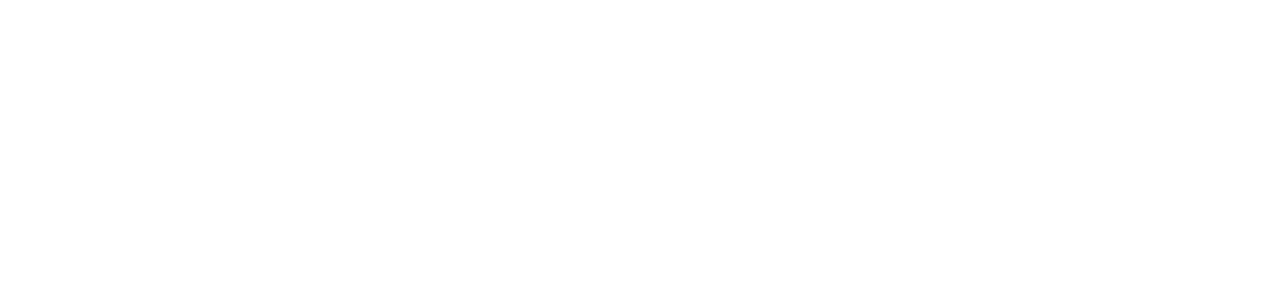
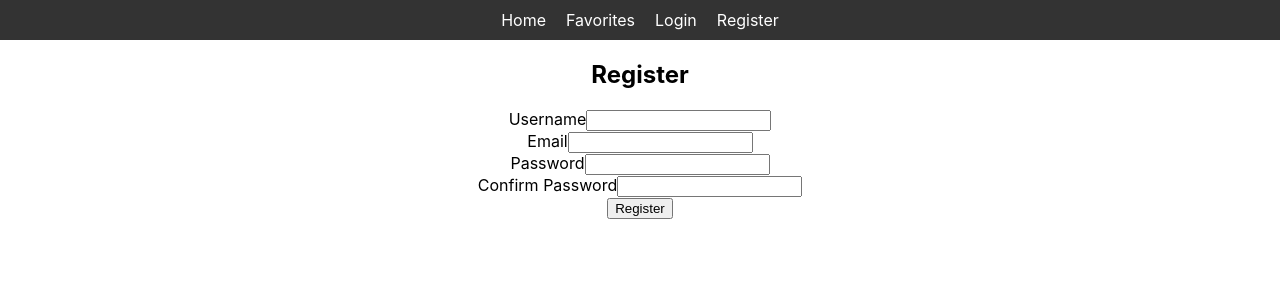
Before and after one commit to BidumanADT/newAppBase, a React (Create React App) app in the folder frontend/what-should-i-do-today/: page /register in a window 1280 px wide. Before the commit this address had no page. Shown: the top 300 px of the page. Built offline with nearby package versions, Linux system fonts and the light colour scheme.

Commit message:
connected login and sighup logic from backend to frontend pages. created a simple navbar for ease of switching between pages.

```diff
--- a/frontend/what-should-i-do-today/src/App.tsx
+++ b/frontend/what-should-i-do-today/src/App.tsx
@@ -3,13 +3,19 @@
 import HomePage from './components/HomePage';
 import FavoritesPage from './components/FavoritesPage';
 import './App.css';
+import LoginPage from './components/LoginPage';
+import RegisterPage from './components/RegisterPage';
+import NavBar from './components/NavBar';
 
 const App: React.FC = () => {
   return (
     <div className="App">
+      <NavBar />
       <Routes>
         <Route path="/" element={<HomePage />} />
         <Route path="/favorites" element={<FavoritesPage />} />
+        <Route path="/login" element={<LoginPage />} />
+        <Route path="/register" element={<RegisterPage />} />
       </Routes>
     </div>
   );
--- /dev/null
+++ b/frontend/what-should-i-do-today/src/components/LoginPage.tsx
@@ -0,0 +1,43 @@
+import React, { useState } from 'react';
+import axios from 'axios';
+
+const LoginPage: React.FC = () => {
+  const [username, setUsername] = useState('');
+  const [password, setPassword] = useState('');
+  const [error, setError] = useState('');
+
+  const handleLogin = async (e: React.FormEvent) => {
+    e.preventDefault();
+    try {
+      await axios.post('http://localhost:8000/accounts/login/', { username, password }, { withCredentials: true });
+      alert('Logged in successfully!');
+      // Redirect or update state to reflect logged-in status
+    } catch (err) {
+      setError('Invalid credentials. Please try again.');
+    }
+  };
+
+  return (
+    <div>
+      <h2>Login</h2>
+      {error && <p style={{ color: 'red' }}>{error}</p>}
+      <form onSubmit={handleLogin}>
+        <input
+          type="text"
+          placeholder="Username"
+          value={username}
+          onChange={(e) => setUsername(e.target.value)}
+        />
+        <input
+          type="password"
+          placeholder="Password"
+          value={password}
+          onChange={(e) => setPassword(e.target.value)}
+        />
+        <button type="submit">Login</button>
+      </form>
+    </div>
+  );
+};
+
+export default LoginPage;
--- /dev/null
+++ b/frontend/what-should-i-do-today/src/components/NavBar.tsx
@@ -0,0 +1,49 @@
+// src/components/NavBar.tsx
+import React from 'react';
+import { Link } from 'react-router-dom';
+
+const NavBar: React.FC = () => {
+  return (
+    <nav style={styles.nav}>
+      <ul style={styles.navList}>
+        <li style={styles.navItem}>
+          <Link to="/" style={styles.navLink}>Home</Link>
+        </li>
+        <li style={styles.navItem}>
+          <Link to="/favorites" style={styles.navLink}>Favorites</Link>
+        </li>
+        <li style={styles.navItem}>
+          <Link to="/login" style={styles.navLink}>Login</Link>
+        </li>
+        <li style={styles.navItem}>
+          <Link to="/register" style={styles.navLink}>Register</Link>
+        </li>
+      </ul>
+    </nav>
+  );
+};
+
+const styles = {
+  nav: {
+    padding: '10px',
+    backgroundColor: '#333',
+    display: 'flex',
+    justifyContent: 'center',
+  },
+  navList: {
+    listStyle: 'none',
+    display: 'flex',
+    margin: 0,
+    padding: 0,
+  },
+  navItem: {
+    margin: '0 10px',
+  },
+  navLink: {
+    color: '#fff',
+    textDecoration: 'none',
+    fontSize: '16px',
+  },
+};
+
+export default NavBar;
--- /dev/null
+++ b/frontend/what-should-i-do-today/src/components/RegisterPage.tsx
@@ -0,0 +1,100 @@
+// src/components/RegisterPage.tsx
+import React, { useState } from 'react';
+import axios from 'axios';
+import { useNavigate } from 'react-router-dom';
+
+const RegisterPage: React.FC = () => {
+  const [username, setUsername] = useState('');
+  const [email, setEmail] = useState('');
+  const [password1, setPassword1] = useState('');
+  const [password2, setPassword2] = useState('');
+  const [error, setError] = useState('');
+  const [successMessage, setSuccessMessage] = useState('');
+  const navigate = useNavigate();
+
+  const handleRegister = async (e: React.FormEvent) => {
+    e.preventDefault();
+    setError('');
+    setSuccessMessage('');
+
+    // Basic client-side validation
+    if (password1 !== password2) {
+      setError('Passwords do not match.');
+      return;
+    }
+
+    try {
+      const response = await axios.post(
+        'http://localhost:8000/accounts/signup/',
+        {
+          username,
+          email,
+          password1,
+          password2,
+        },
+        { headers: { 'Content-Type': 'application/json' }, withCredentials: true }
+      );
+
+      setSuccessMessage('User registered successfully! Redirecting to login...');
+      setTimeout(() => {
+        navigate('/login'); // Redirect to the login page after successful registration
+      }, 3000);
+    } catch (err: any) {
+      // Handle errors and display them
+      if (err.response && err.response.data.errors) {
+        setError('Failed to register. ' + JSON.stringify(err.response.data.errors));
+      } else {
+        setError('Registration failed. Please try again.');
+      }
+    }
+  };
+
+  return (
+    <div>
+      <h2>Register</h2>
+      {error && <p style={{ color: 'red' }}>{error}</p>}
+      {successMessage && <p style={{ color: 'green' }}>{successMessage}</p>}
+      <form onSubmit={handleRegister}>
+        <div>
+          <label>Username</label>
+          <input
+            type="text"
+            value={username}
+            onChange={(e) => setUsername(e.target.value)}
+            required
+          />
+        </div>
+        <div>
+          <label>Email</label>
+          <input
+            type="email"
+            value={email}
+            onChange={(e) => setEmail(e.target.value)}
+            required
+          />
+        </div>
+        <div>
+          <label>Password</label>
+          <input
+            type="password"
+            value={password1}
+            onChange={(e) => setPassword1(e.target.value)}
+            required
+          />
+        </div>
+        <div>
+          <label>Confirm Password</label>
+          <input
+            type="password"
+            value={password2}
+            onChange={(e) => setPassword2(e.target.value)}
+            required
+          />
+        </div>
+        <button type="submit">Register</button>
+      </form>
+    </div>
+  );
+};
+
+export default RegisterPage;
```
